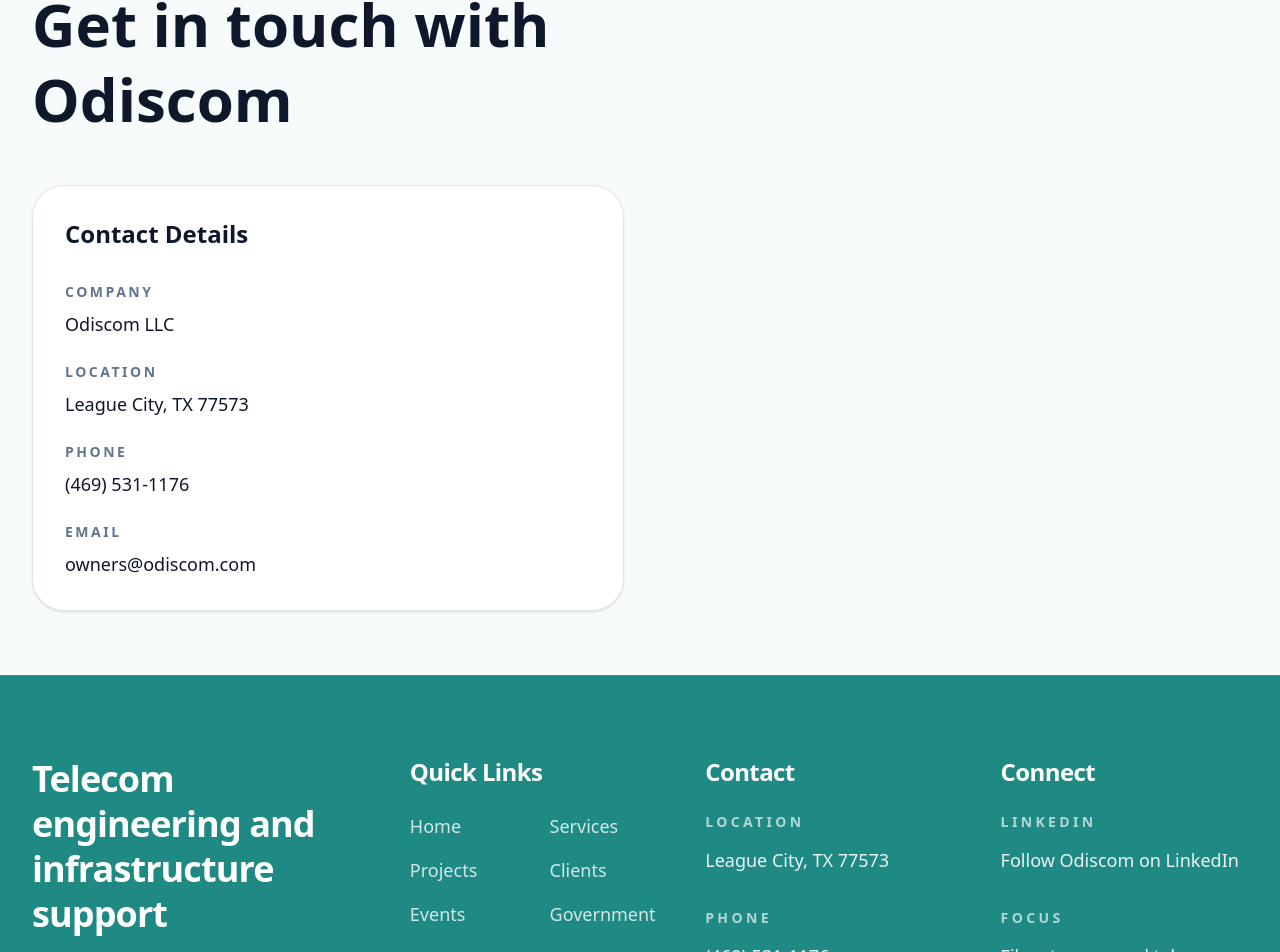
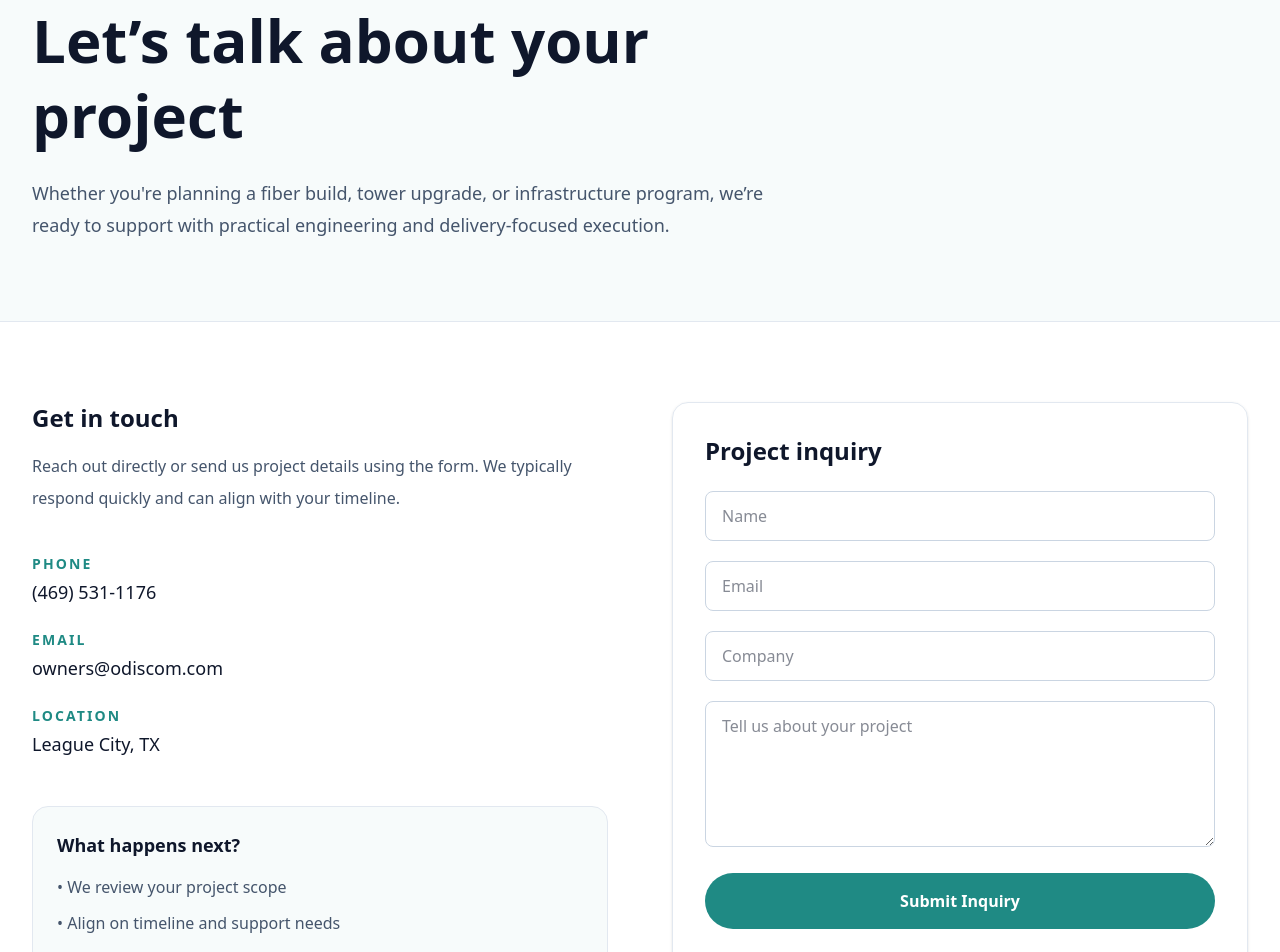
Before and after one commit to odiscom/odiscom-site, a Next.js app: page /contact in a window 1280 px wide. Shown: the part 198-1150 px from the top of the page. Built offline with nearby package versions, Linux system fonts and the light colour scheme.

Commit message:
Upgrade contact page for better conversions

```diff
--- a/app/contact/page.tsx
+++ b/app/contact/page.tsx
@@ -1,24 +1,125 @@
+import Link from "next/link"
+import BottomCta from "@/components/BottomCta"
+
 export default function ContactPage() {
   return (
-    <main className="bg-[#f7fbfb] text-slate-900">
-      <section className="mx-auto max-w-7xl px-6 py-16 lg:px-8">
-        <div className="mb-12 max-w-3xl">
-          <p className="text-sm font-semibold uppercase tracking-[0.2em] text-[#1f8a84]">Contact</p>
-          <h1 className="mt-4 text-4xl font-semibold leading-tight md:text-6xl">Get in touch with Odiscom</h1>
-        </div>
+    <main className="bg-white text-slate-900">
 
-        <div className="grid gap-8 lg:grid-cols-2">
-          <div className="rounded-[2rem] border border-slate-200 bg-white p-8 shadow-sm">
-            <h2 className="text-2xl font-semibold">Contact Details</h2>
-            <div className="mt-8 space-y-6 text-lg">
-              <div><p className="text-sm font-semibold uppercase tracking-[0.18em] text-slate-500">Company</p><p className="mt-2">Odiscom LLC</p></div>
-              <div><p className="text-sm font-semibold uppercase tracking-[0.18em] text-slate-500">Location</p><p className="mt-2">League City, TX 77573</p></div>
-              <div><p className="text-sm font-semibold uppercase tracking-[0.18em] text-slate-500">Phone</p><a className="mt-2 block" href="tel:+14695311176">(469) 531-1176</a></div>
-              <div><p className="text-sm font-semibold uppercase tracking-[0.18em] text-slate-500">Email</p><a className="mt-2 block" href="mailto:owners@odiscom.com">owners@odiscom.com</a></div>
-            </div>
+      {/* HERO */}
+      <section className="border-b border-slate-200 bg-[#f7fbfb]">
+        <div className="mx-auto max-w-7xl px-6 py-20 lg:px-8">
+          <div className="max-w-3xl">
+            <p className="text-sm font-semibold uppercase tracking-[0.2em] text-[#1f8a84]">
+              Contact
+            </p>
+
+            <h1 className="mt-4 text-4xl font-semibold leading-tight md:text-6xl">
+              Let’s talk about your project
+            </h1>
+
+            <p className="mt-6 text-lg leading-8 text-slate-600">
+              Whether you're planning a fiber build, tower upgrade, or infrastructure
+              program, we’re ready to support with practical engineering and delivery-focused execution.
+            </p>
           </div>
         </div>
       </section>
+
+      {/* MAIN */}
+      <section className="mx-auto max-w-7xl px-6 py-20 lg:px-8">
+        <div className="grid gap-16 lg:grid-cols-2">
+
+          {/* LEFT – CONTACT INFO */}
+          <div>
+            <h2 className="text-2xl font-semibold">Get in touch</h2>
+
+            <p className="mt-4 text-slate-600 leading-8">
+              Reach out directly or send us project details using the form. We typically respond quickly and can align with your timeline.
+            </p>
+
+            <div className="mt-10 space-y-6">
+
+              <div>
+                <p className="text-sm font-semibold uppercase tracking-[0.15em] text-[#1f8a84]">
+                  Phone
+                </p>
+                <p className="mt-1 text-lg">(469) 531-1176</p>
+              </div>
+
+              <div>
+                <p className="text-sm font-semibold uppercase tracking-[0.15em] text-[#1f8a84]">
+                  Email
+                </p>
+                <p className="mt-1 text-lg">owners@odiscom.com</p>
+              </div>
+
+              <div>
+                <p className="text-sm font-semibold uppercase tracking-[0.15em] text-[#1f8a84]">
+                  Location
+                </p>
+                <p className="mt-1 text-lg">League City, TX</p>
+              </div>
+
+            </div>
+
+            {/* PROCESS */}
+            <div className="mt-12 rounded-2xl border border-slate-200 bg-[#f7fbfb] p-6">
+              <h3 className="font-semibold text-lg">What happens next?</h3>
+
+              <ul className="mt-4 space-y-3 text-slate-600">
+                <li>• We review your project scope</li>
+                <li>• Align on timeline and support needs</li>
+                <li>• Provide proposal or next steps quickly</li>
+              </ul>
+            </div>
+          </div>
+
+          {/* RIGHT – FORM */}
+          <div className="rounded-2xl border border-slate-200 p-8 shadow-sm">
+            <h2 className="text-2xl font-semibold">Project inquiry</h2>
+
+            <form className="mt-6 space-y-5">
+
+              <input
+                type="text"
+                placeholder="Name"
+                className="w-full rounded-lg border border-slate-300 px-4 py-3 outline-none focus:border-[#1f8a84]"
+              />
+
+              <input
+                type="email"
+                placeholder="Email"
+                className="w-full rounded-lg border border-slate-300 px-4 py-3 outline-none focus:border-[#1f8a84]"
+              />
+
+              <input
+                type="text"
+                placeholder="Company"
+                className="w-full rounded-lg border border-slate-300 px-4 py-3 outline-none focus:border-[#1f8a84]"
+              />
+
+              <textarea
+                placeholder="Tell us about your project"
+                rows={5}
+                className="w-full rounded-lg border border-slate-300 px-4 py-3 outline-none focus:border-[#1f8a84]"
+              />
+
+              <button
+                type="submit"
+                className="w-full rounded-full bg-[#1f8a84] px-6 py-4 font-semibold text-white transition hover:bg-[#18716c]"
+              >
+                Submit Inquiry
+              </button>
+            </form>
+          </div>
+
+        </div>
+      </section>
+
+      <BottomCta
+        title="Need support on a fiber, tower, or telecom infrastructure project?"
+        description="Reach out and we’ll help you move forward quickly and efficiently."
+      />
     </main>
   )
 }
```
